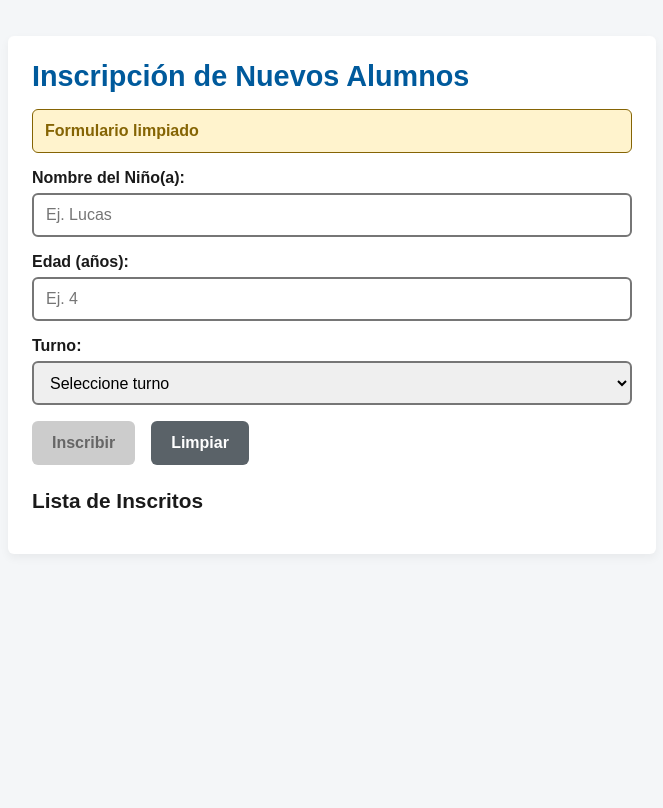
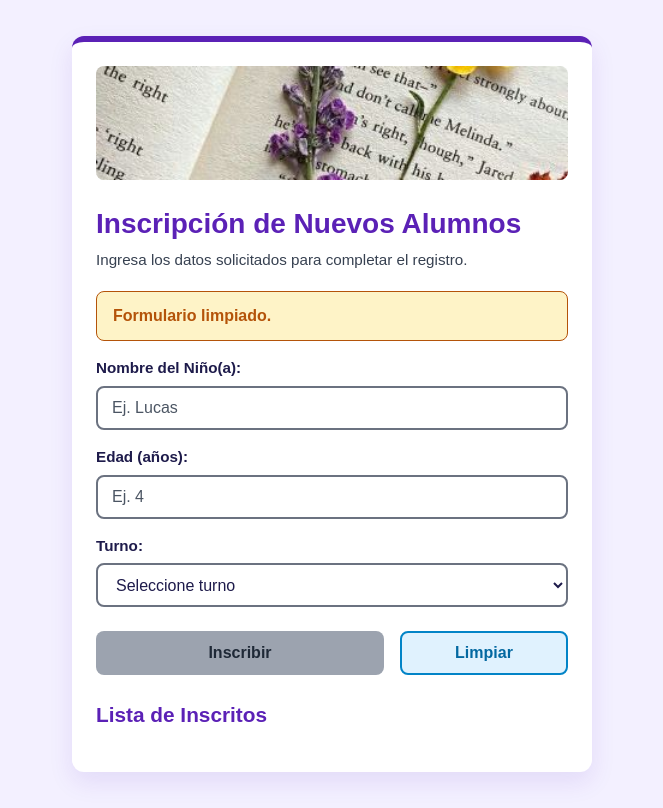
Before and after one commit to Arllet83/taller-ux, a plain HTML site: page docs/index.html in a window 1280 px wide. Both pictures are taken after a click on the button "Limpiar". Shown: the whole page, without its empty margins (308-971 px from the left). Drawn offline with Linux system fonts and the light colour scheme.

Commit message:
docs: actualiza auditoria UX y ajusta accesibilidad a 100 en Lighthouse

```diff
--- a/docs/app.js
+++ b/docs/app.js
@@ -10,11 +10,11 @@ class AlumnoJardin {
     }
 
     obtenerCategoriaEdad() {
-        return this.edad <= 4 ? "Nivel: Inicial 3-4 años" : "Nivel: Inicial 5-6 años";
+        return this.edad <= 4 ? "Inicial (3-4 años)" : "Inicial (5-6 años)";
     }
 
     obtenerFicha() {
-        return `${this.nombre} - ${this.edad} años - Turno: ${this.turno} (${this.obtenerCategoriaEdad()})`;
+        return `${this.nombre} - ${this.edad} años - Turno: ${this.turno} [${this.obtenerCategoriaEdad()}]`;
     }
 }
 
@@ -38,11 +38,14 @@ function mostrarAlerta(texto, tipo = "exito", opcDeshacer = false) {
         btnDeshacer.textContent = "Deshacer";
         btnDeshacer.style.marginLeft = "12px";
         btnDeshacer.style.minHeight = "32px";
+        btnDeshacer.style.backgroundColor = "var(--color-morado-principal)";
+        btnDeshacer.style.color = "#ffffff";
         btnDeshacer.addEventListener("click", deshacerEliminacion);
         mensajeAlerta.appendChild(btnDeshacer);
     }
 }
 
+// Prevención de errores: el botón se activa solo si los campos están llenos
 function validarFormulario() {
     const valido = inputNombre.value.trim() !== "" && inputEdad.value !== "" && selectTurno.value !== "";
     btnEnviar.disabled = !valido;
@@ -56,14 +59,14 @@ formMatricula.addEventListener("submit", (e) => {
     e.preventDefault();
 
     if (inputNombre.value.trim() === "" || inputEdad.value === "" || selectTurno.value === "") {
-        mostrarAlerta("Por favor ingrese todos los datos correctamente.", "error");
+        mostrarAlerta("Completa todos los campos obligatorios.", "error");
         return;
     }
 
     const nuevoAlumno = new AlumnoJardin(inputNombre.value.trim(), Number(inputEdad.value), selectTurno.value);
 
     if (!nuevoAlumno.verificarEdad()) {
-        mostrarAlerta("Edad fuera del rango permitido (3-6 años)", "error");
+        mostrarAlerta("Edad fuera del rango permitido (3 a 6 años).", "error");
         return;
     }
 
@@ -85,7 +88,7 @@ function agregarAlumnoALista(alumno) {
     btnEliminar.addEventListener("click", () => {
         ultimoAlumnoEliminado = { alumno, elemento: li };
         li.remove();
-        mostrarAlerta("Alumno eliminado. ", "advertencia", true);
+        mostrarAlerta("Alumno eliminado.", "advertencia", true);
     });
 
     li.appendChild(spanInfo);
@@ -104,11 +107,11 @@ function deshacerEliminacion() {
 btnClear.addEventListener("click", () => {
     formMatricula.reset();
     btnEnviar.disabled = true;
-    mostrarAlerta("Formulario limpiado", "advertencia");
+    mostrarAlerta("Formulario limpiado.", "advertencia");
 });
 
 inputEdad.addEventListener("blur", () => {
     if (inputEdad.value && (Number(inputEdad.value) < 3 || Number(inputEdad.value) > 6)) {
-        mostrarAlerta("Ingresar edad válida (3 a 6 años)", "advertencia");
+        mostrarAlerta("Ingresar edad válida (3 a 6 años).", "advertencia");
     }
 });
--- a/docs/estilos.css
+++ b/docs/estilos.css
@@ -1,17 +1,26 @@
+/* Paleta de colores Morado y Celeste con alto contraste (WCAG AAA / AA) */
 :root {
-    --color-primario: #005a9c;
-    --color-primario-hover: #003e6b;
-    --color-exito: #1e7e34;
-    --color-exito-fondo: #d4edda;
-    --color-error: #b21f2d;
-    --color-error-fondo: #f8d7da;
-    --color-advertencia: #856404;
-    --color-advertencia-fondo: #fff3cd;
-    --color-fondo: #f4f6f8;
+  --color-morado-principal: #5b21b6;
+  --color-morado-hover: #4c1d95;
+  --color-celeste-acento: #0284c7;
+  --color-celeste-hover: #0369a1;
+  --color-celeste-suave: #e0f2fe;
+  --color-exito: #047857;
+  --color-exito-fondo: #d1fae5;
+  --color-error: #b91c1c;
+  --color-error-fondo: #fee2e2;
+  --color-advertencia: #b45309;
+  --color-advertencia-fondo: #fef3c7;
+  --color-fondo: #f3f0ff;
   --color-tarjeta: #ffffff;
-    --color-texto: #1a1a1a;
+  --color-texto: #1e1b4b;
+  --color-borde: #6b7280; /* Borde más oscuro para suficiente contraste */
   --espaciado: 16px;
-    --radio-borde: 6px;
+  --radio-borde: 12px;
+}
+
+* {
+  box-sizing: border-box;
 }
 
 body {
@@ -20,27 +29,44 @@ body {
   color: var(--color-texto);
   margin: 0;
   padding: var(--espaciado);
+  line-height: 1.5;
 }
 
-.contenedor {
-    max-width: 600px;
+.tarjeta {
+  max-width: 520px;
   margin: 20px auto;
   background-color: var(--color-tarjeta);
   padding: calc(var(--espaciado) * 1.5);
   border-radius: var(--radio-borde);
-    box-shadow: 0 4px 10px rgba(0, 0, 0, 0.05);
+  box-shadow: 0 10px 25px rgba(91, 33, 182, 0.1);
+  border-top: 6px solid var(--color-morado-principal);
+}
+
+.banner-img {
+  width: 100%;
+  height: auto;
+  max-height: 180px;
+  object-fit: cover;
+  border-radius: 8px;
+  margin-bottom: var(--espaciado);
 }
 
 h1 {
-    font-size: 1.8rem;
-    color: var(--color-primario);
-    margin-top: 0;
-    margin-bottom: var(--espaciado);
+  font-size: 1.75rem;
+  color: var(--color-morado-principal);
+  margin: 0 0 4px 0;
+}
+
+.descripcion-ayuda {
+  color: #374151; /* Gris oscuro para contraste > 4.5:1 */
+  margin: 0 0 calc(var(--espaciado) * 1.2) 0;
+  font-size: 0.95rem;
 }
 
 h2 {
   font-size: 1.3rem;
   margin-top: calc(var(--espaciado) * 1.5);
+  color: var(--color-morado-principal);
 }
 
 .formulario {
@@ -57,69 +83,102 @@ h2 {
 
 label {
   font-weight: bold;
+  font-size: 0.95rem;
+  color: var(--color-texto);
 }
 
+/* Inputs con contraste optimizado */
 input[type="text"],
 input[type="number"],
 select {
   min-height: 44px;
-    padding: 8px 12px;
+  padding: 10px 14px;
   font-size: 1rem;
-    border: 2px solid #767676;
-    border-radius: var(--radio-borde);
-    box-sizing: border-box;
+  border: 2px solid var(--color-borde);
+  border-radius: 8px;
+  background-color: #ffffff;
+  color: var(--color-texto);
+  transition: border-color 0.2s;
 }
 
+/* Estilo de placeholder corregido para Lighthouse */
+input::placeholder {
+  color: #4b5563;
+  opacity: 1;
+}
+
+/* Indicador visual de foco accesible */
+:focus-visible {
+  outline: 3px solid var(--color-celeste-acento);
+  outline-offset: 2px;
+}
+
+.acciones {
+  display: flex;
+  gap: var(--espaciado);
+  margin-top: 8px;
+}
+
+/* Botones de tamaño táctil accesible (mínimo 44px de alto) */
 button {
   min-height: 44px;
   padding: 10px 20px;
   font-size: 1rem;
   font-weight: bold;
-    color: #ffffff;
-    background-color: var(--color-primario);
   border: none;
-    border-radius: var(--radio-borde);
+  border-radius: 8px;
   cursor: pointer;
+  transition: background-color 0.2s;
 }
 
-button:disabled {
-    background-color: #cccccc;
-    color: #666666;
+.btn-principal {
+  flex: 2;
+  background-color: var(--color-morado-principal);
+  color: #ffffff;
+}
+
+.btn-principal:hover:not(:disabled) {
+  background-color: var(--color-morado-hover);
+}
+
+.btn-principal:disabled {
+  background-color: #9ca3af;
+  color: #1f2937;
   cursor: not-allowed;
 }
 
 .btn-secundario {
-    background-color: #5a6268;
+  flex: 1;
+  background-color: var(--color-celeste-suave);
+  color: var(--color-celeste-hover); /* Azul oscuro para texto de botón */
+  border: 2px solid var(--color-celeste-acento);
+}
+
+.btn-secundario:hover {
+  background-color: #bae6fd;
 }
 
 .btn-eliminar {
   background-color: var(--color-error);
+  color: #ffffff;
   min-height: 38px;
+  padding: 6px 12px;
   font-size: 0.85rem;
 }
 
-.acciones {
-    display: flex;
-    gap: var(--espaciado);
-}
-
-button:focus-visible,
-input:focus-visible,
-select:focus-visible {
-    outline: 3px solid var(--color-primario);
-    outline-offset: 2px;
-}
-
+/* Mensajes visuales */
 .alerta {
   display: none;
-    padding: 12px;
-    border-radius: var(--radio-borde);
+  padding: 12px 16px;
+  border-radius: 8px;
   margin-bottom: var(--espaciado);
   font-weight: bold;
 }
 
 .alerta-exito {
-    display: block;
+  display: flex;
+  align-items: center;
+  justify-content: space-between;
   background-color: var(--color-exito-fondo);
   color: var(--color-exito);
   border: 1px solid var(--color-exito);
@@ -133,7 +192,9 @@ select:focus-visible {
 }
 
 .alerta-advertencia {
-    display: block;
+  display: flex;
+  align-items: center;
+  justify-content: space-between;
   background-color: var(--color-advertencia-fondo);
   color: var(--color-advertencia);
   border: 1px solid var(--color-advertencia);
@@ -142,15 +203,18 @@ select:focus-visible {
 .lista-inscritos {
   list-style: none;
   padding: 0;
+  margin: 0;
 }
 
 .lista-inscritos li {
-    background-color: var(--color-fondo);
-    padding: 12px;
-    border-radius: var(--radio-borde);
+  background-color: #f8fafc;
+  padding: 12px 16px;
+  border-radius: 8px;
   margin-bottom: 8px;
   display: flex;
   justify-content: space-between;
   align-items: center;
-    border-left: 4px solid var(--color-primario);
+  border-left: 5px solid var(--color-celeste-acento);
+  box-shadow: 0 2px 4px rgba(0, 0, 0, 0.03);
+  color: var(--color-texto);
 }
--- a/docs/index.html
+++ b/docs/index.html
@@ -7,25 +7,30 @@
     <link rel="stylesheet" href="estilos.css">
 </head>
 <body>
-    <main class="contenedor">
+    <main class="tarjeta">
+        <img src="./imagen/banner.png" alt="Niños realizando actividades educativas en el jardín infantil" class="banner-img">
+
+        <!-- Un solo H1 principal -->
         <h1>Inscripción de Nuevos Alumnos</h1>
+        <p class="descripcion-ayuda">Ingresa los datos solicitados para completar el registro.</p>
 
+        <!-- Contenedor para mensajes visibles y lectura accesible por voz -->
         <div id="mensajeAlerta" class="alerta" role="status" aria-live="polite"></div>
 
         <form id="formMatricula" class="formulario">
             <div class="campo">
                 <label for="inputNombre">Nombre del Niño(a):</label>
-                <input type="text" id="inputNombre" placeholder="Ej. Lucas" autocomplete="off">
+                <input type="text" id="inputNombre" placeholder="Ej. Lucas" autocomplete="off" required>
             </div>
 
             <div class="campo">
                 <label for="inputEdad">Edad (años):</label>
-                <input type="number" id="inputEdad" placeholder="Ej. 4" min="3" max="6">
+                <input type="number" id="inputEdad" placeholder="Ej. 4" min="3" max="6" required>
             </div>
 
             <div class="campo">
                 <label for="selectTurno">Turno:</label>
-                <select id="selectTurno">
+                <select id="selectTurno" required>
                     <option value="">Seleccione turno</option>
                     <option value="Mañana">Mañana</option>
                     <option value="Tarde">Tarde</option>
@@ -33,7 +38,7 @@
             </div>
 
             <div class="acciones">
-                <button type="submit" id="btnEnviar" disabled>Inscribir</button>
+                <button type="submit" id="btnEnviar" class="btn-principal" disabled>Inscribir</button>
                 <button type="button" id="btnClear" class="btn-secundario">Limpiar</button>
             </div>
         </form>
```
Also changed, not shown: docs/imagen/antes rediseño.JPG (added), docs/imagen/banner.png (added), docs/imagen/después rediseño.JPG (added), 1 other file. Lines whose indentation alone changed are shown as unchanged.
